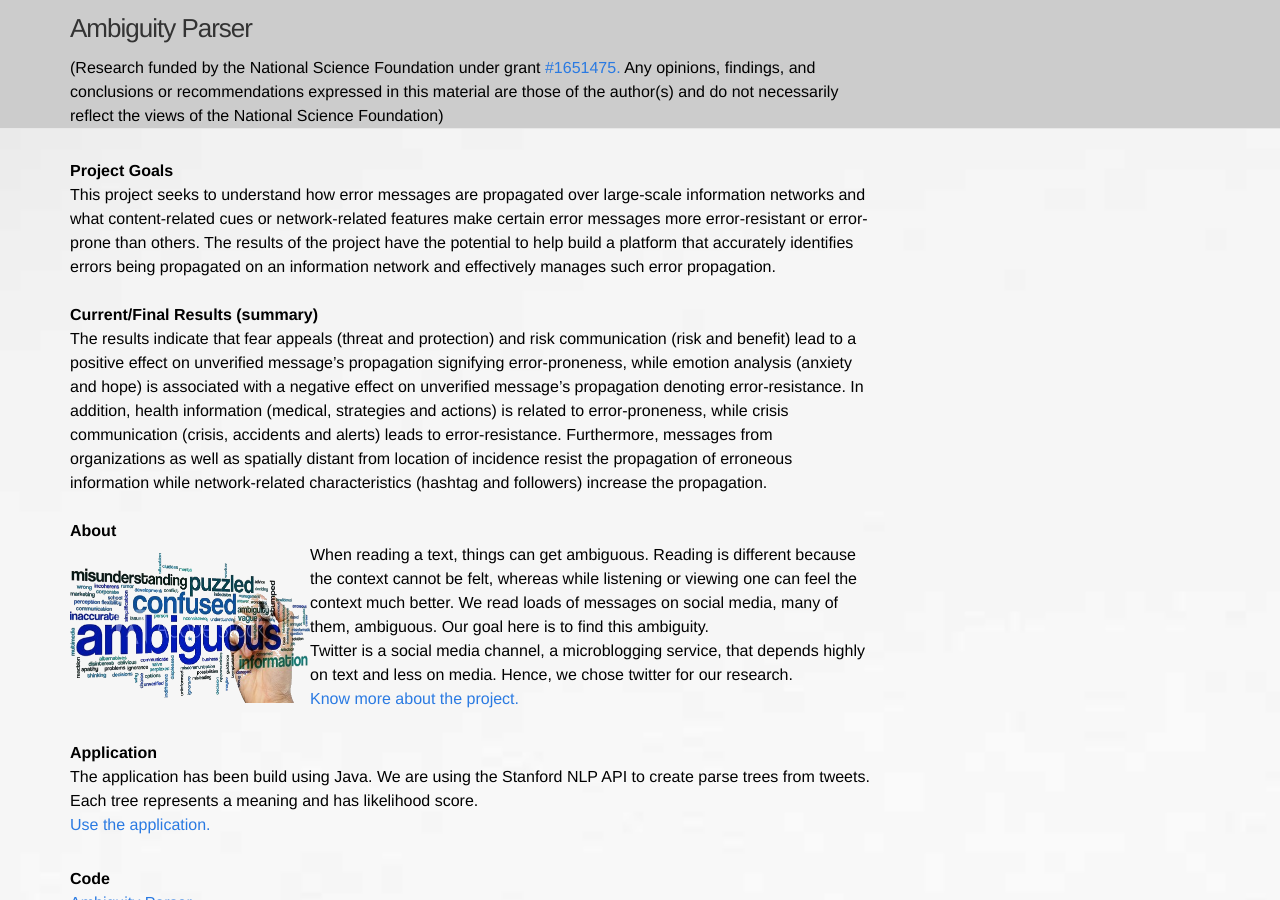
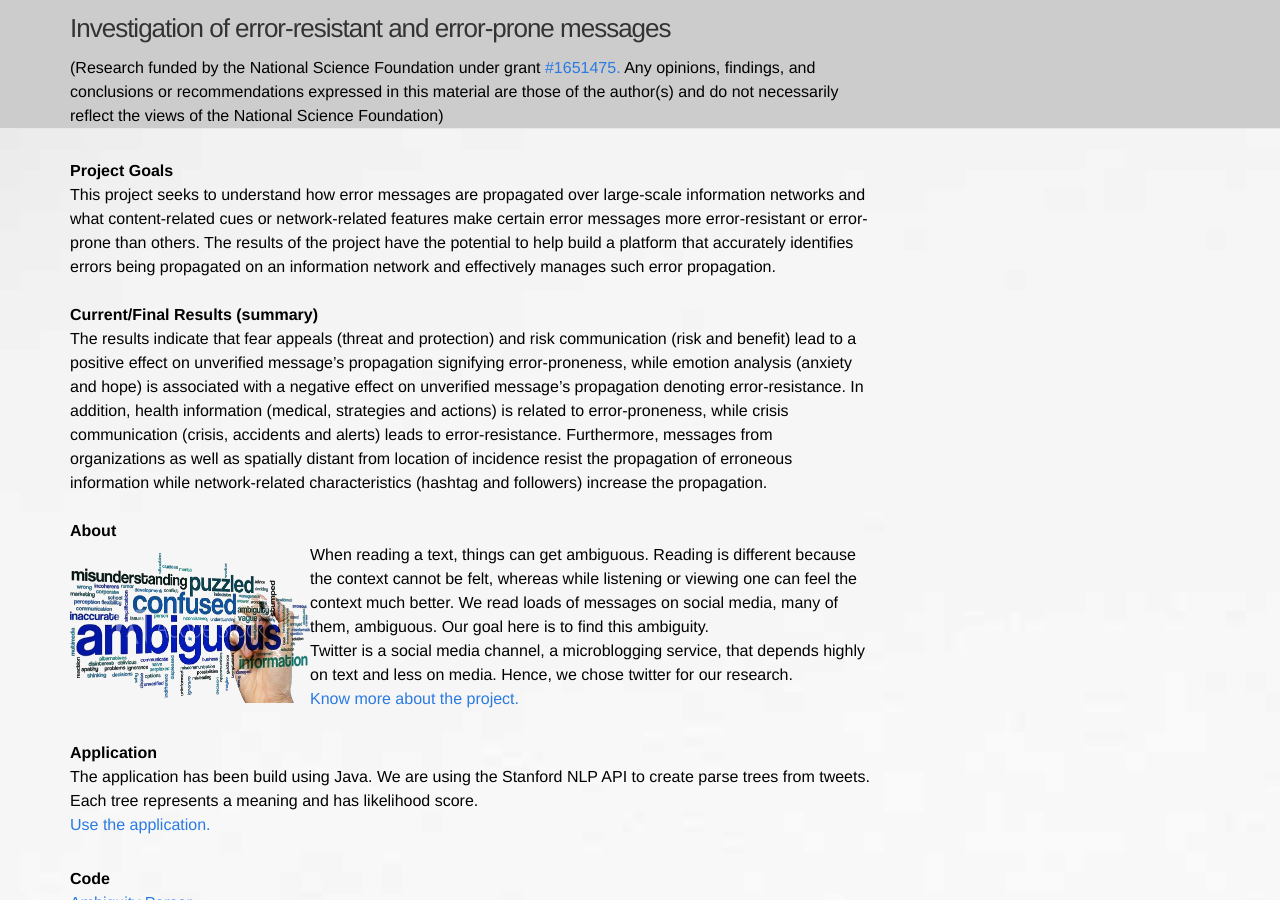
Before and after one commit to AmbiguityISMLab/AmbiguityISMLab.github.io, a Jekyll site: the page built from index.html, in a window 1280 px wide and 900 px high. Built offline with Jekyll 4.4.1, drawn with Linux system fonts in a browser that asks for light colours.

Commit message:
Update header.html

```diff
--- a/_includes/header.html
+++ b/_includes/header.html
@@ -1,7 +1,7 @@
 <header class="site-header">
 
   <div class="wrap">
-    <a class="site-title" href="https://ambiguityismlab.github.io/">Ambiguity Parser</a>
+    <a class="site-title" href="https://ambiguityismlab.github.io/">Investigation of error-resistant and error-prone messages</a>
   </div>
   <div class="wrap">
 	<p>(Research funded by the National Science Foundation under grant <a href="https://www.nsf.gov/awardsearch/showAward?AWD_ID=1651475&HistoricalAwards=false">#1651475.</a>
```
